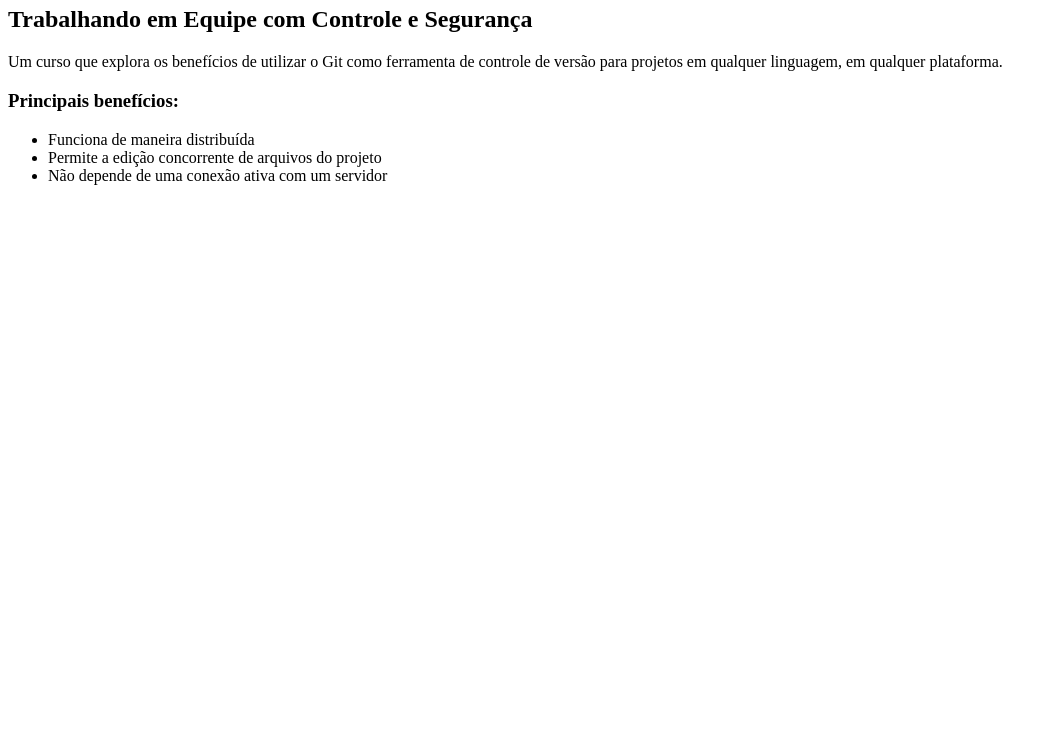
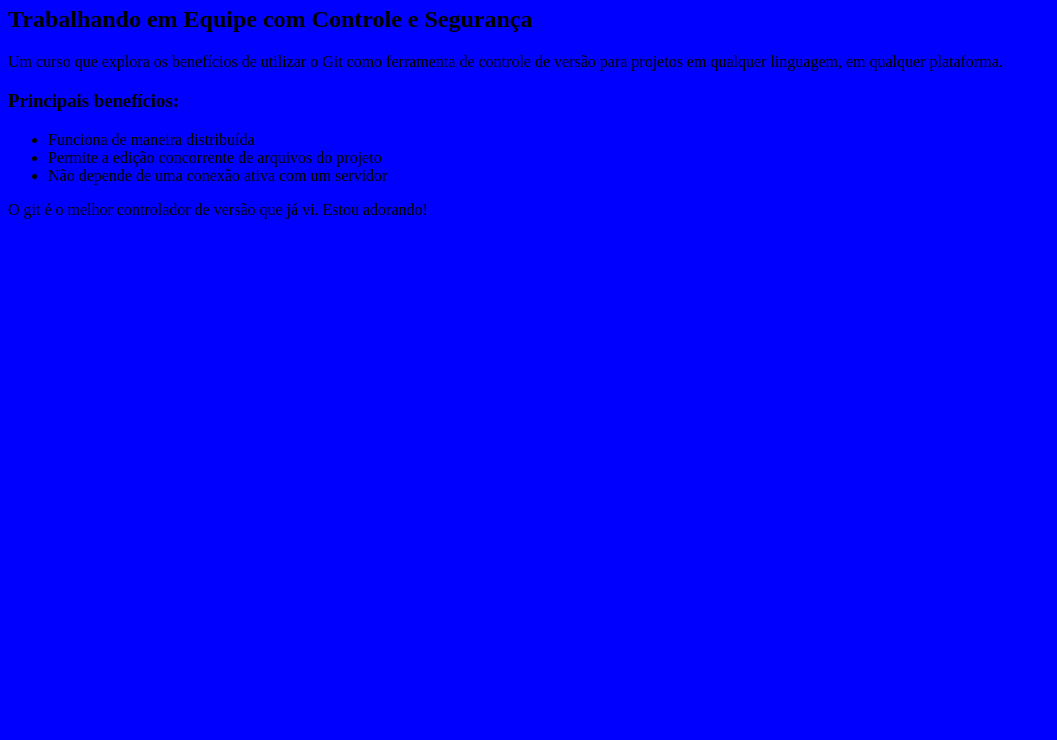
Before and after one commit to adrianorosa/curso-git, a plain HTML site: page index.html in a window 1280 px wide. Shown: the part 60-800 px from the top of the page, without its empty margins (0-1057 px from the left). Drawn offline with Linux system fonts and the light colour scheme.

Commit message:
Adicionando estilo para a nossa página

```diff
--- /dev/null
+++ b/design.css
@@ -0,0 +1,3 @@
+body {
+  background-color: blue;
+}
--- a/index.html
+++ b/index.html
@@ -1,5 +1,6 @@
 <html>
     <head>
+	<link rel="stylesheet" type="text/css" href="/design.css"/>
     </head>
     <body>
         <h1>Git</h1>
@@ -13,5 +14,8 @@
             <li>Permite a edição concorrente de arquivos do projeto</li>
             <li>Não depende de uma conexão ativa com um servidor</li>
         </ul>
+	<p>
+	O git é o melhor controlador de versão que já vi. Estou adorando!
+	</p>
     </body>
 </html>
```
